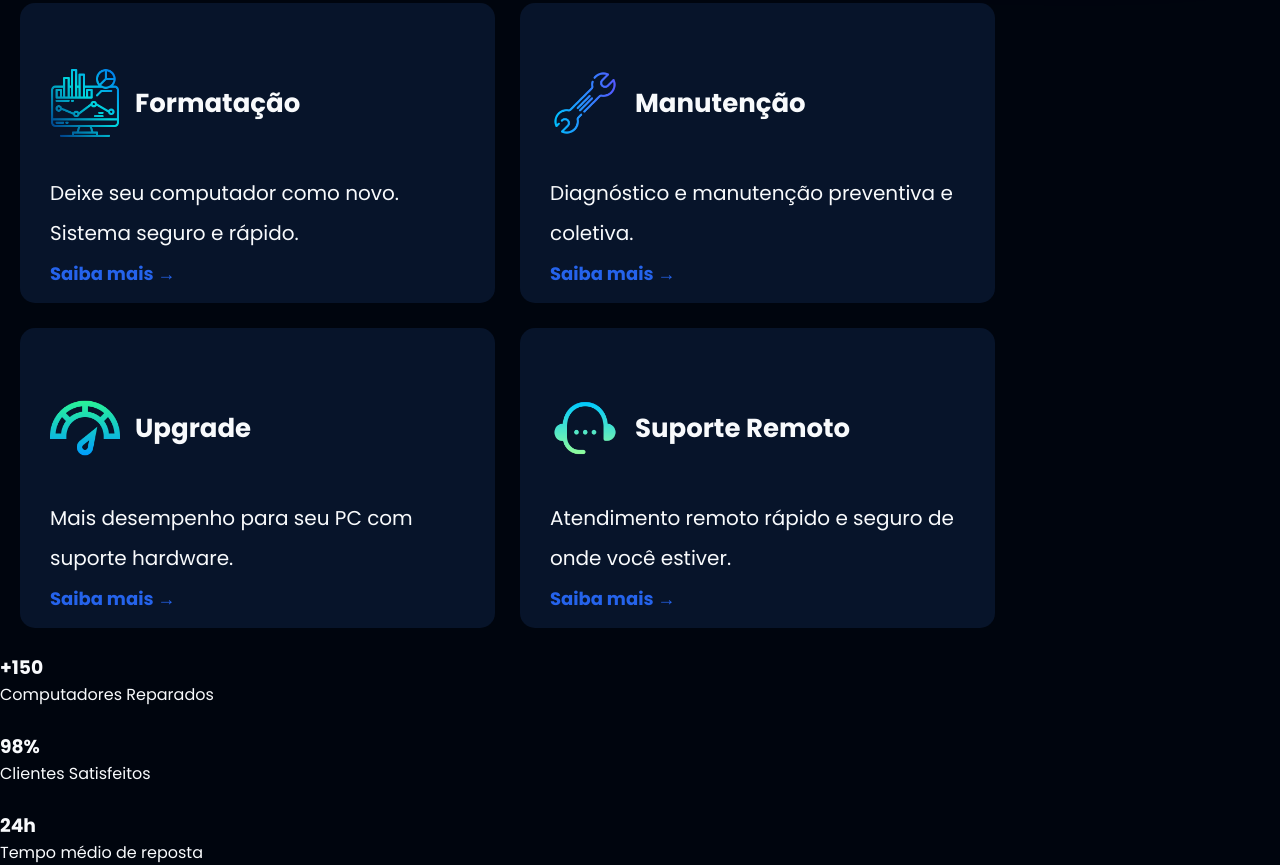
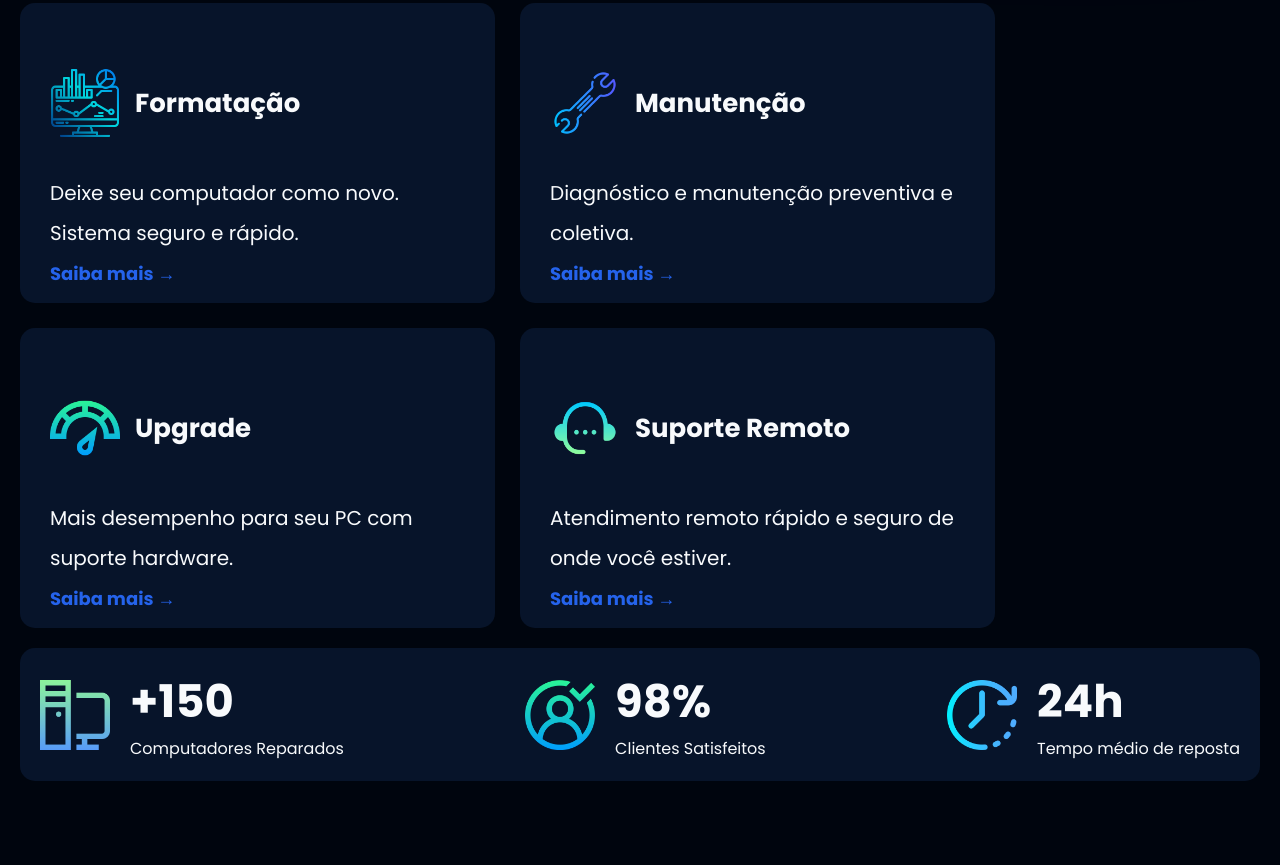
Before and after one commit to dernedevJR/CTRL-Tech, a plain HTML site: page html/index.html in a window 1280 px wide. Shown: the part 1460-2325 px from the top of the page. After the commit the page ends 2241 px from the top, so only its background shows below. Drawn offline with Linux system fonts and the light colour scheme.

Commit message:
adiciona estilos a feat/avaliation

```diff
--- a/css/avaliation.css
+++ b/css/avaliation.css
@@ -1,5 +1,20 @@
 .avaliation-container{
-    background-color: var(--);
+    background-color: var(--background-terciary-color);
     color: var(--light-color);
+    display: flex;
+    margin: 20px 20px 0 20px;
+    flex-direction: row;
+    justify-content: space-between;
+    border-radius: 15px;
+    padding:20px;
+}
+.avaliation-cards{
+    display: flex;
+    flex-direction: row;
+    gap:20px;
+    align-items: center;
+}
 
+.avaliation-container h3{
+    font-size: 45px;
 }
--- a/html/index.html
+++ b/html/index.html
@@ -110,20 +110,26 @@
     </section>
     <section class="avaliation">
         <div class="avaliation-container">
-            <div class="computerRepair">
-                <img src="" alt="">
+            <div class="avaliation-cards">
+                <img class='img-card' src="../img/computador-pessoal.png" alt="">
+                <div class="description-card">
                     <h3>+150</h3>
                     <p>Computadores Reparados</p>
                 </div>
-            <div class="satifiedCostumers">
-                <img src="" alt="">
+            </div>
+            <div class="avaliation-cards">
+                <img class='img-card' src="../img/adicionar-contato.png" alt="">
+                <div class="description-card">
                     <h3>98%</h3>
                     <p>Clientes Satisfeitos</p>
                                 </div>
-            <div class="averageTime">
-                <img src="" alt="">
+                </div>
+            <div class="avaliation-cards">
+                <img class='img-card' src="../img/relogio-de-parede.png" alt="">
+                <div class="description-card">
                     <h3>24h</h3>
                     <p>Tempo médio de reposta</p>
+                </div>
             </div>
         </div>
     </section>
```
Also changed, not shown: img/adicionar-contato.png (added), img/computador-pessoal.png (added), img/relogio-de-parede.png (added). Lines whose indentation alone changed are shown as unchanged.
